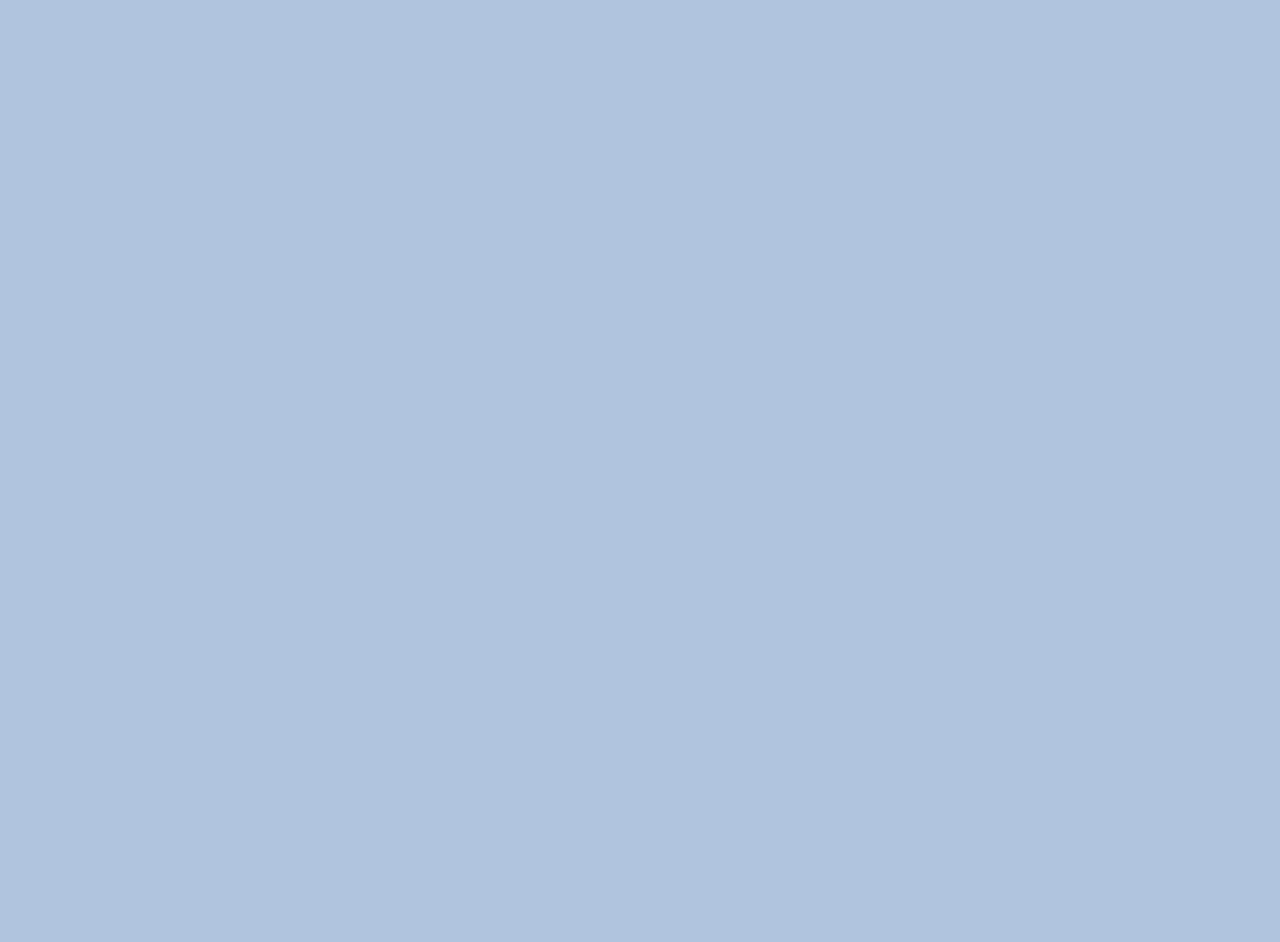
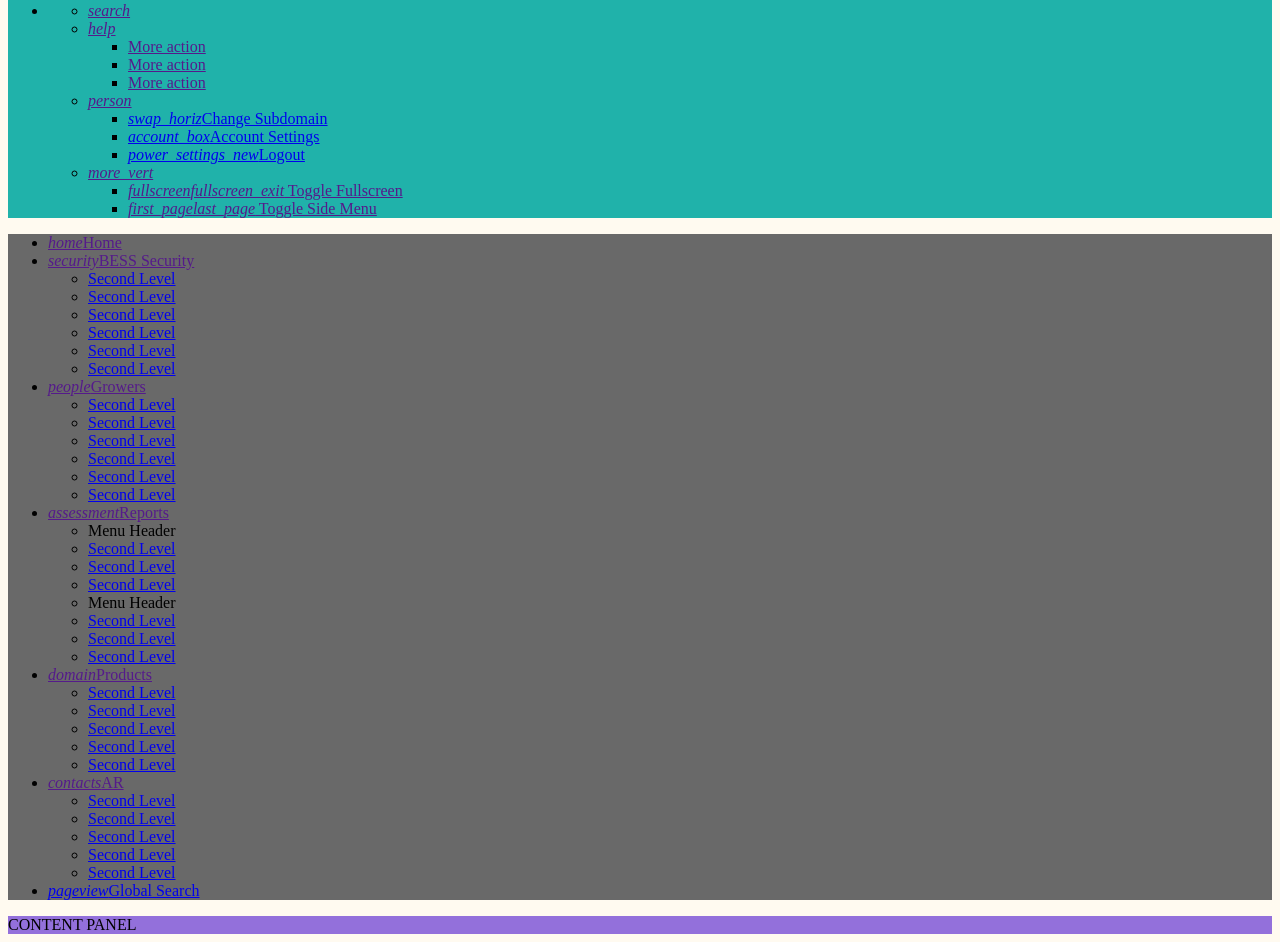
Before and after one commit to Marcidius/100Reps, an Angular app: page / in a window 1280 px wide. Shown: the part 400-1342 px from the top of the page. Before the commit the page ends 800 px from the top, so only its background shows below. Built offline with nearby package versions, Linux system fonts and the light colour scheme.

Commit message:
BOSS-147 - Add HTML to the header/sidebar/main.

```diff
--- a/src/app/app.component.html
+++ b/src/app/app.component.html
@@ -1,7 +1,3 @@
 <app-header></app-header>
 <app-sidebar></app-sidebar>
-<app-content>
-  <h1>
-    {{title}}
-  </h1>
-</app-content>
+<app-content></app-content>
--- a/src/app/layout/content/content.component.html
+++ b/src/app/layout/content/content.component.html
@@ -1,3 +1,3 @@
-<p>
-  content works!
-</p>
+<div id="tempcontent">
+  CONTENT PANEL
+</div>
--- a/src/app/layout/content/content.component.scss
+++ b/src/app/layout/content/content.component.scss
@@ -0,0 +1,3 @@
+#tempcontent {
+    background-color: mediumpurple;
+}
--- a/src/app/layout/header/header.component.html
+++ b/src/app/layout/header/header.component.html
@@ -1,3 +1,88 @@
-<p>
-  header works!
-</p>
+<div id="search-header">
+  <div class="title">Search</div>
+  <div class="search-field">
+    <input class="form-control" type="text" placeholder="Search">
+    <div class="actions actions-alt"><a href="#"><i class="mdi-navigation-arrow-forward"></i></a></div>
+  </div>
+  <div id="close-search" class="actions actions-alt"><a href="#"><i class="mdi-content-clear"></i></a></div>
+</div>
+
+<header id="header" class="navbar">
+  <ul id="header-inner">
+    <li (click)="toggleDeviceMenu()" id="menu-trigger" ng-class="{'open': isOpen}">
+      <div class="line-wrap">
+        <div class="line top"></div>
+        <div class="line center"></div>
+        <div class="line bottom"></div>
+      </div>
+    </li>
+    <li id="logo">
+      <img src="./assets/images/beckLogo.svg" />
+    </li>
+    <li class="pull-right">
+      <ul class="actions actions-alt">
+        <li>
+          <a href="" id="search">
+            <i class="material-icons">search</i>
+          </a>
+        </li>
+        <li class="dropdown">
+          <a data-toggle="dropdown" href="">
+            <i class="material-icons">help</i>
+          </a>
+
+          <ul class="dropdown-menu dropdown-menu-right">
+            <li>
+              <a href="">More action</a>
+            </li>
+            <li>
+              <a href="">More action</a>
+            </li>
+            <li>
+              <a href="">More action</a>
+            </li>
+          </ul>
+        </li>
+        <li class="dropdown">
+          <a data-toggle="dropdown" href>
+            <i class="material-icons">person</i>
+          </a>
+
+          <ul class="dropdown-menu dropdown-menu-right">
+            <li>
+              <a href="#"><i class="material-icons">swap_horiz</i>Change Subdomain</a>
+            </li>
+            <li>
+              <a href="#"><i class="material-icons">account_box</i>Account Settings</a>
+            </li>
+            <li>
+              <a href="#"><i class="material-icons">power_settings_new</i>Logout</a>
+            </li>
+          </ul>
+        </li>
+        <li class="dropdown">
+          <a data-toggle="dropdown" href>
+            <i class="material-icons">more_vert</i>
+          </a>
+
+          <ul class="dropdown-menu dropdown-menu-right">
+            <li>
+              <a href="" id="fullscreen" (click)="toggleFullScreen()">
+                <i class="material-icons" ngIf="!isFullScreen">fullscreen</i>
+                <i class="material-icons" ngIf="isFullScreen">fullscreen_exit</i>
+                Toggle Fullscreen
+              </a>
+            </li>
+            <li>
+              <a href="" id="menu-toggle" (click)="toggleMenu()">
+                <i class="material-icons" ngIf="!isTight">first_page</i>
+                <i class="material-icons" ngIf="isTight">last_page</i>
+                Toggle Side Menu
+              </a>
+            </li>
+          </ul>
+        </li>
+      </ul>
+    </li>
+  </ul>
+</header>
--- a/src/app/layout/header/header.component.scss
+++ b/src/app/layout/header/header.component.scss
@@ -0,0 +1,3 @@
+#header {
+    background-color: lightseagreen;
+}
--- a/src/app/layout/sidebar/sidebar.component.html
+++ b/src/app/layout/sidebar/sidebar.component.html
@@ -1,3 +1,79 @@
-<p>
-  sidebar works!
-</p>
+<aside id="sidebar" [class.open]="isOpen">
+  <div class="sidebar-inner">
+    <div id="main-menu" class="menu" sidemenu>
+      <ul>
+        <li>
+          <a href>
+            <i class="material-icons">home</i><span>Home</span>
+          </a>
+        </li>
+        <li class="dropdown">
+          <a href class="collapsed">
+            <i class="material-icons">security</i><span>BESS Security</span>
+          </a>
+          <ul>
+            <li><a href="#">Second Level</a></li>
+            <li><a href="#">Second Level</a></li>
+            <li><a href="#">Second Level</a></li>
+            <li><a href="#">Second Level</a></li>
+            <li><a href="#">Second Level</a></li>
+            <li><a href="#">Second Level</a></li>
+          </ul>
+        </li>
+        <li class="dropdown active">
+          <a href class="collapsed">
+            <i class="material-icons">people</i><span>Growers</span>
+          </a>
+          <ul>
+            <li><a href="#">Second Level</a></li>
+            <li><a href="#">Second Level</a></li>
+            <li><a href="#">Second Level</a></li>
+            <li><a href="#">Second Level</a></li>
+            <li><a href="#">Second Level</a></li>
+            <li><a href="#">Second Level</a></li>
+          </ul>
+        </li>
+        <li class="dropdown">
+          <a href class="collapsed">
+            <i class="material-icons">assessment</i><span>Reports</span>
+          </a>
+          <ul>
+            <li class="dropdown-header">Menu Header</li>
+            <li><a href="#">Second Level</a></li>
+            <li><a href="#">Second Level</a></li>
+            <li><a href="#">Second Level</a></li>
+            <li class="dropdown-header">Menu Header</li>
+            <li><a href="#">Second Level</a></li>
+            <li><a href="#">Second Level</a></li>
+            <li><a href="#">Second Level</a></li>
+          </ul>
+        </li>
+        <li class="dropdown">
+          <a href class="collapsed">
+            <i class="material-icons">domain</i><span>Products</span>
+          </a>
+          <ul>
+            <li><a href="#">Second Level</a></li>
+            <li><a href="#">Second Level</a></li>
+            <li><a href="#">Second Level</a></li>
+            <li><a href="#">Second Level</a></li>
+            <li><a href="#">Second Level</a></li>
+          </ul>
+        </li>
+        <li class="dropdown">
+          <a href class="collapsed">
+            <i class="material-icons">contacts</i><span>AR</span>
+          </a>
+          <ul>
+            <li><a href="#">Second Level</a></li>
+            <li><a href="#">Second Level</a></li>
+            <li><a href="#">Second Level</a></li>
+            <li><a href="#">Second Level</a></li>
+            <li><a href="#">Second Level</a></li>
+          </ul>
+        </li>
+        <li><a href="#"><i class="material-icons">pageview</i><span>Global Search</span></a></li>
+      </ul>
+    </div>
+  </div>
+</aside>
--- a/src/app/layout/sidebar/sidebar.component.scss
+++ b/src/app/layout/sidebar/sidebar.component.scss
@@ -0,0 +1,3 @@
+#sidebar {
+    background-color: dimgray;
+}
--- a/src/styles.scss
+++ b/src/styles.scss
@@ -1,4 +1,4 @@
 /* You can add global styles to this file, and also import other style files */
 body {
-    background-color: lightsteelblue;
+    background-color: floralwhite;
 }
```
Also changed, not shown: src/assets/images/beckLogo.svg (added).
